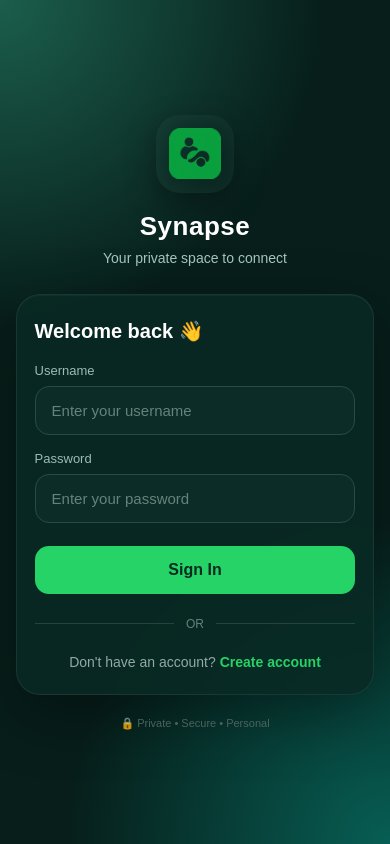
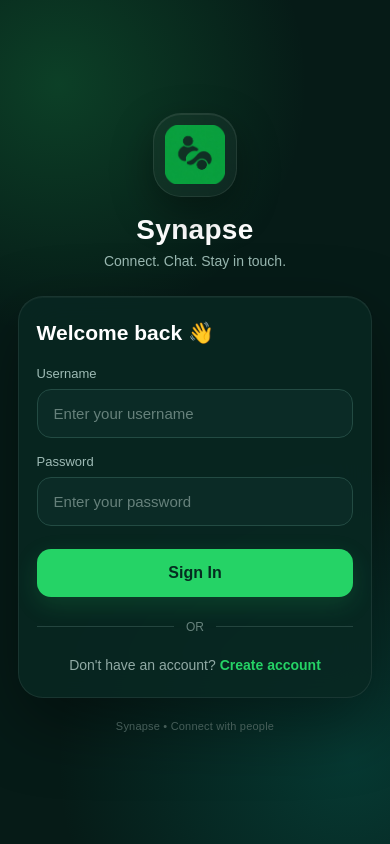
Before and after one commit to alhabsfaisal225-alt/privatechat, a Flask app: page / in a window 390 px wide. Run offline with Flask 3, Linux system fonts and the light colour scheme.

Commit message:
Update Synapse mobile layout

```diff
--- a/templates/index.html
+++ b/templates/index.html
@@ -1,15 +1,22 @@
 <!DOCTYPE html>
 <html lang="en">
 <head>
+
     <link rel="manifest" href="{{ url_for('static', filename='manifest.json') }}">
     <meta name="theme-color" content="#075e54">
-<link rel="icon" type="image/png" href="/static/synapse-logo%20%282%29.png">
+
+    <link rel="icon" type="image/png"
+          href="/static/synapse-logo%20%282%29.png">
+
     <meta charset="UTF-8">
-    <meta name="viewport" content="width=device-width, initial-scale=1.0">
 
-    <title>Private Chat</title>
+    <meta name="viewport"
+          content="width=device-width, initial-scale=1.0">
+
+    <title>Synapse</title>
 
     <style>
+
         * {
             box-sizing: border-box;
             margin: 0;
@@ -19,84 +26,119 @@
 
         body {
             min-height: 100vh;
+
             background:
-                radial-gradient(circle at top left, #1b5e4b 0%, transparent 35%),
-                radial-gradient(circle at bottom right, #075e54 0%, transparent 35%),
-                #071e1a;
+                radial-gradient(
+                    circle at 15% 10%,
+                    rgba(37, 211, 102, 0.20),
+                    transparent 30%
+                ),
+                radial-gradient(
+                    circle at 90% 90%,
+                    rgba(7, 94, 84, 0.45),
+                    transparent 35%
+                ),
+                #061b17;
 
             display: flex;
             align-items: center;
             justify-content: center;
 
             color: white;
+
+            overflow-x: hidden;
         }
 
         .container {
             width: 92%;
             max-width: 420px;
+            padding: 25px 0;
         }
 
+        /* LOGO */
+
         .logo {
-            width: 78px;
-            height: 78px;
-            margin: 0 auto 18px;
+            width: 92px;
+            height: 92px;
 
-            border-radius: 24px;
+            margin: 0 auto 17px;
 
-            background:transparent;
+            border-radius: 28px;
 
             display: flex;
             align-items: center;
             justify-content: center;
 
-            font-size: 36px;
+            background: rgba(255,255,255,0.035);
+
+            border: 1px solid rgba(255,255,255,0.08);
 
             box-shadow:
-                0 10px 30px rgba(0,0,0,0.35),
-                inset 0 0 20px rgba(255,255,255,0.05);
+                0 15px 40px rgba(0,0,0,0.35),
+                inset 0 1px rgba(255,255,255,0.08);
+
+            backdrop-filter: blur(15px);
         }
+
         .logo img {
-    width: 52px;
-    height: 52px;
+            width: 66px;
+            height: 66px;
+
             object-fit: contain;
+
+            display: block;
         }
+
+        /* TITLE */
+
         .title {
             text-align: center;
-            font-size: 29px;
-            font-weight: 700;
-            letter-spacing: 0.5px;
+
+            font-size: 32px;
+
+            font-weight: 800;
+
+            letter-spacing: 0.3px;
         }
 
         .subtitle {
             text-align: center;
-            margin-top: 8px;
-            margin-bottom: 28px;
 
-            color: #a7c5bf;
+            margin-top: 7px;
+            margin-bottom: 27px;
+
+            color: #9bbab3;
+
             font-size: 14px;
         }
 
+        /* LOGIN CARD */
+
         .card {
-            background: rgba(10, 42, 36, 0.88);
+            background: rgba(9, 39, 34, 0.88);
 
-            border: 1px solid rgba(255,255,255,0.07);
+            border: 1px solid rgba(255,255,255,0.075);
 
-            border-radius: 24px;
+            border-radius: 25px;
 
             padding: 28px 23px;
 
             box-shadow:
-                0 20px 60px rgba(0,0,0,0.35),
+                0 25px 70px rgba(0,0,0,0.40),
                 inset 0 1px rgba(255,255,255,0.04);
 
-            backdrop-filter: blur(18px);
+            backdrop-filter: blur(20px);
         }
 
         .welcome {
-            font-size: 20px;
-            font-weight: 600;
-            margin-bottom: 20px;
+            font-size: 21px;
+
+            font-weight: 700;
+
+            margin-bottom: 21px;
         }
+
+        /* INPUTS */
 
         .input-box {
             margin-bottom: 16px;
@@ -106,6 +148,7 @@
             display: block;
 
             font-size: 13px;
+
             color: #9ebbb5;
 
             margin-bottom: 8px;
@@ -118,11 +161,11 @@
 
             border-radius: 14px;
 
-            border: 1px solid #244d45;
+            border: 1px solid #234b43;
 
             outline: none;
 
-            background: #0c2d27;
+            background: #0b2b26;
 
             color: white;
 
@@ -134,12 +177,15 @@
         .input-box input:focus {
             border-color: #25d366;
 
-            box-shadow: 0 0 0 3px rgba(37,211,102,0.10);
+            box-shadow:
+                0 0 0 3px rgba(37,211,102,0.10);
         }
 
         .input-box input::placeholder {
-            color: #66827c;
+            color: #66817b;
         }
+
+        /* BUTTON */
 
         .login-btn {
             width: 100%;
@@ -152,17 +198,20 @@
 
             background: #25d366;
 
-            color: #062c20;
+            color: #052c20;
 
             font-size: 16px;
 
-            font-weight: 700;
+            font-weight: 800;
 
             cursor: pointer;
 
             margin-top: 7px;
 
             transition: 0.2s;
+
+            box-shadow:
+                0 8px 25px rgba(37,211,102,0.16);
         }
 
         .login-btn:hover {
@@ -175,8 +224,11 @@
             transform: scale(0.98);
         }
 
+        /* DIVIDER */
+
         .divider {
             display: flex;
+
             align-items: center;
 
             gap: 12px;
@@ -199,6 +251,8 @@
             background: #24453f;
         }
 
+        /* REGISTER */
+
         .register {
             text-align: center;
 
@@ -215,7 +269,13 @@
             font-weight: 700;
         }
 
-        .security {
+        .register a:hover {
+            text-decoration: underline;
+        }
+
+        /* FOOTER */
+
+        .footer {
             text-align: center;
 
             margin-top: 22px;
@@ -223,19 +283,39 @@
             font-size: 11px;
 
             color: #56736d;
+
+            letter-spacing: 0.2px;
         }
 
+        /* SMALL PHONES */
+
         @media (max-width: 420px) {
+
+            .container {
+                width: 91%;
+            }
 
             .card {
                 padding: 24px 18px;
             }
 
             .title {
-                font-size: 26px;
+                font-size: 28px;
+            }
+
+            .logo {
+                width: 84px;
+                height: 84px;
+            }
+
+            .logo img {
+                width: 60px;
+                height: 60px;
             }
         }
+
     </style>
+
 </head>
 
 <body>
@@ -243,13 +323,18 @@
     <div class="container">
 
         <div class="logo">
-            <img src="/static/synapse-logo%20%282%29.png" alt="Synapse">
+            <img
+                src="/static/synapse-logo%20%282%29.png"
+                alt="Synapse Logo"
+            >
         </div>
 
-        <h1 class="title">Synapse</h1>
+        <h1 class="title">
+            Synapse
+        </h1>
 
         <p class="subtitle">
-            Your private space to connect
+            Connect. Chat. Stay in touch.
         </p>
 
         <div class="card">
@@ -262,7 +347,9 @@
 
                 <div class="input-box">
 
-                    <label>Username</label>
+                    <label>
+                        Username
+                    </label>
 
                     <input
                         type="text"
@@ -276,7 +363,9 @@
 
                 <div class="input-box">
 
-                    <label>Password</label>
+                    <label>
+                        Password
+                    </label>
 
                     <input
                         type="password"
@@ -288,7 +377,10 @@
 
                 </div>
 
-                <button class="login-btn" type="submit">
+                <button
+                    class="login-btn"
+                    type="submit"
+                >
                     Sign In
                 </button>
 
@@ -299,26 +391,39 @@
             </div>
 
             <div class="register">
+
                 Don't have an account?
-                <a href="/register">Create account</a>
+
+                <a href="/register">
+                    Create account
+                </a>
+
             </div>
 
         </div>
 
-        <div class="security">
-            🔒 Private • Secure • Personal
+        <div class="footer">
+            Synapse • Connect with people
         </div>
 
     </div>
 
-</body>
-</html>
+
     <script>
+
         if ("serviceWorker" in navigator) {
+
             window.addEventListener("load", () => {
+
                 navigator.serviceWorker.register(
                     "/service-worker.js"
                 );
+
             });
+
         }
+
     </script>
+
+</body>
+</html>
```
Also changed, not shown: templates/chat.html (+41 -21 lines). Lines whose indentation alone changed are shown as unchanged.
